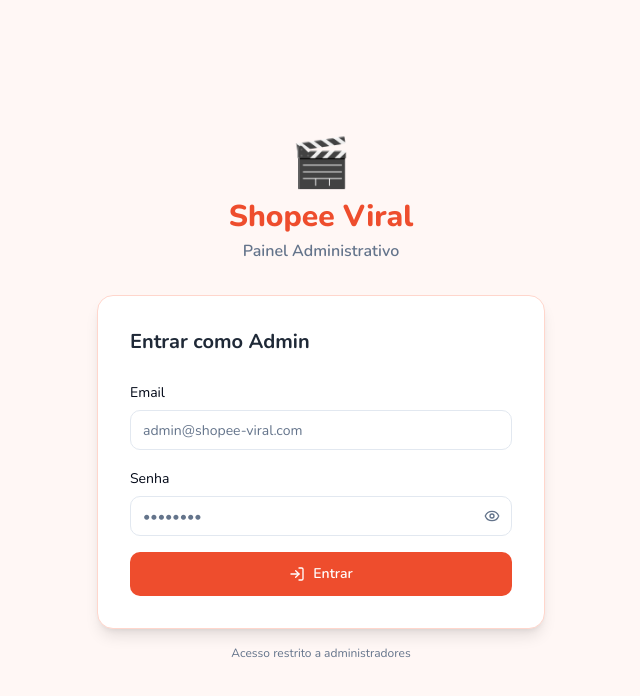
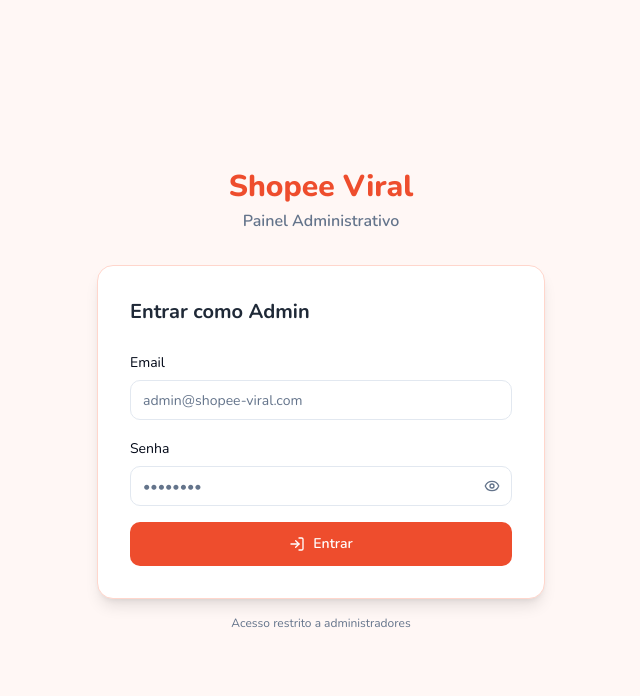
Before and after one commit to yanprojeto2/Shopee-viral, a Next.js app: page /login in a window 1280 px wide. Shown: the top 696 px of the page, without its empty margins (319-959 px from the left). Built offline with nearby package versions, Linux system fonts and the light colour scheme.

Commit message:
Fix: wrap useSearchParams in Suspense boundary for Vercel build

```diff
--- a/app/login/page.tsx
+++ b/app/login/page.tsx
@@ -1,13 +1,13 @@
 'use client'
 
-import { useState } from 'react'
+import { Suspense, useState } from 'react'
 import { useRouter, useSearchParams } from 'next/navigation'
 import { Button } from '@/components/ui/button'
 import { Input } from '@/components/ui/input'
 import { Label } from '@/components/ui/label'
 import { LogIn, Eye, EyeOff } from 'lucide-react'
 
-export default function LoginPage() {
+function LoginForm() {
   const router = useRouter()
   const searchParams = useSearchParams()
   const redirectTo = searchParams.get('redirectTo') || '/admin'
@@ -44,7 +44,6 @@
     <div className="min-h-screen bg-shopee-light flex items-center justify-center p-4">
       <div className="w-full max-w-md">
         <div className="text-center mb-8">
-          <div className="text-5xl mb-3">🎬</div>
           <h1 className="text-3xl font-extrabold text-shopee">Shopee Viral</h1>
           <p className="text-muted-foreground mt-1 font-semibold">Painel Administrativo</p>
         </div>
@@ -109,3 +108,11 @@
     </div>
   )
 }
+
+export default function LoginPage() {
+  return (
+    <Suspense>
+      <LoginForm />
+    </Suspense>
+  )
+}
```
